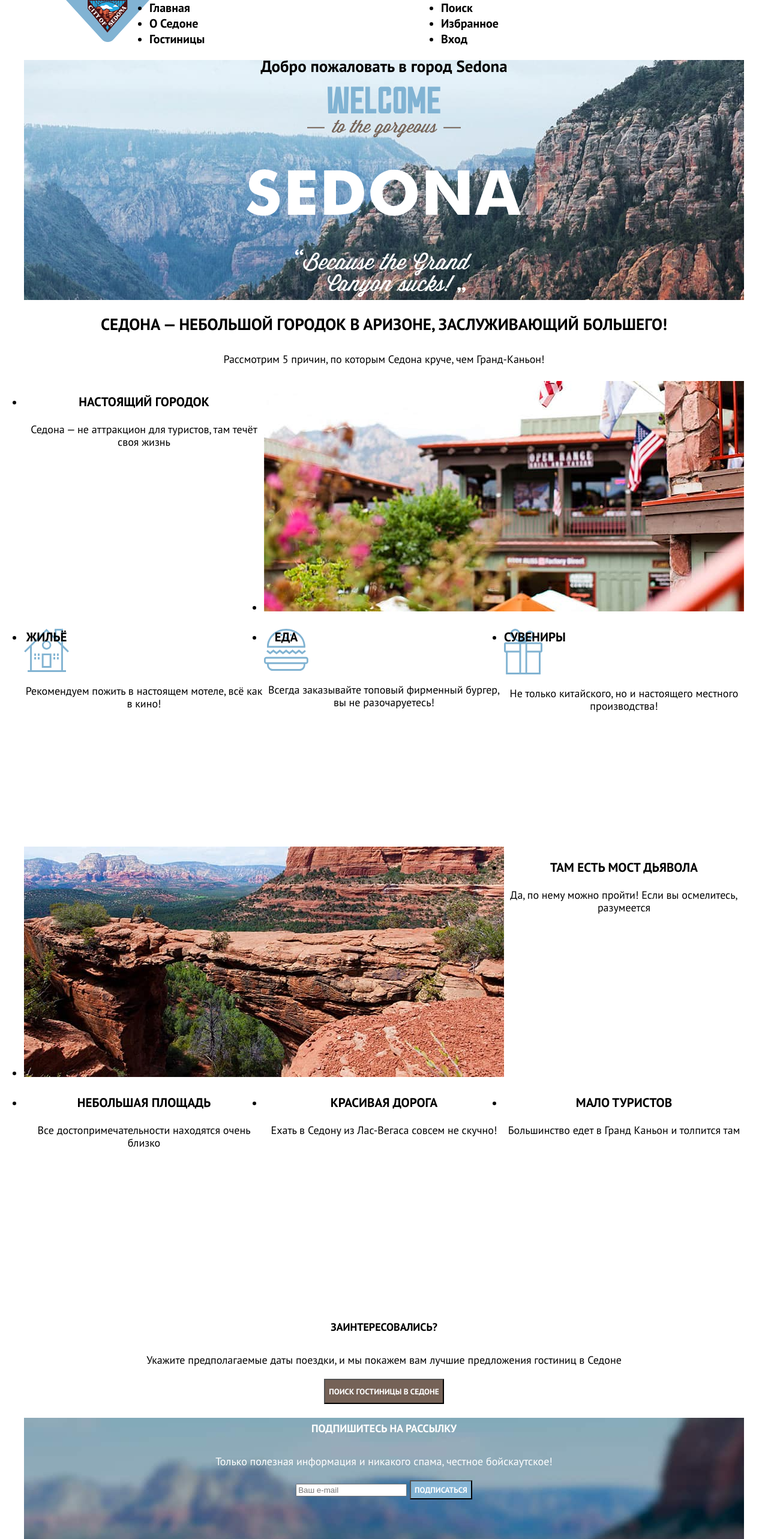
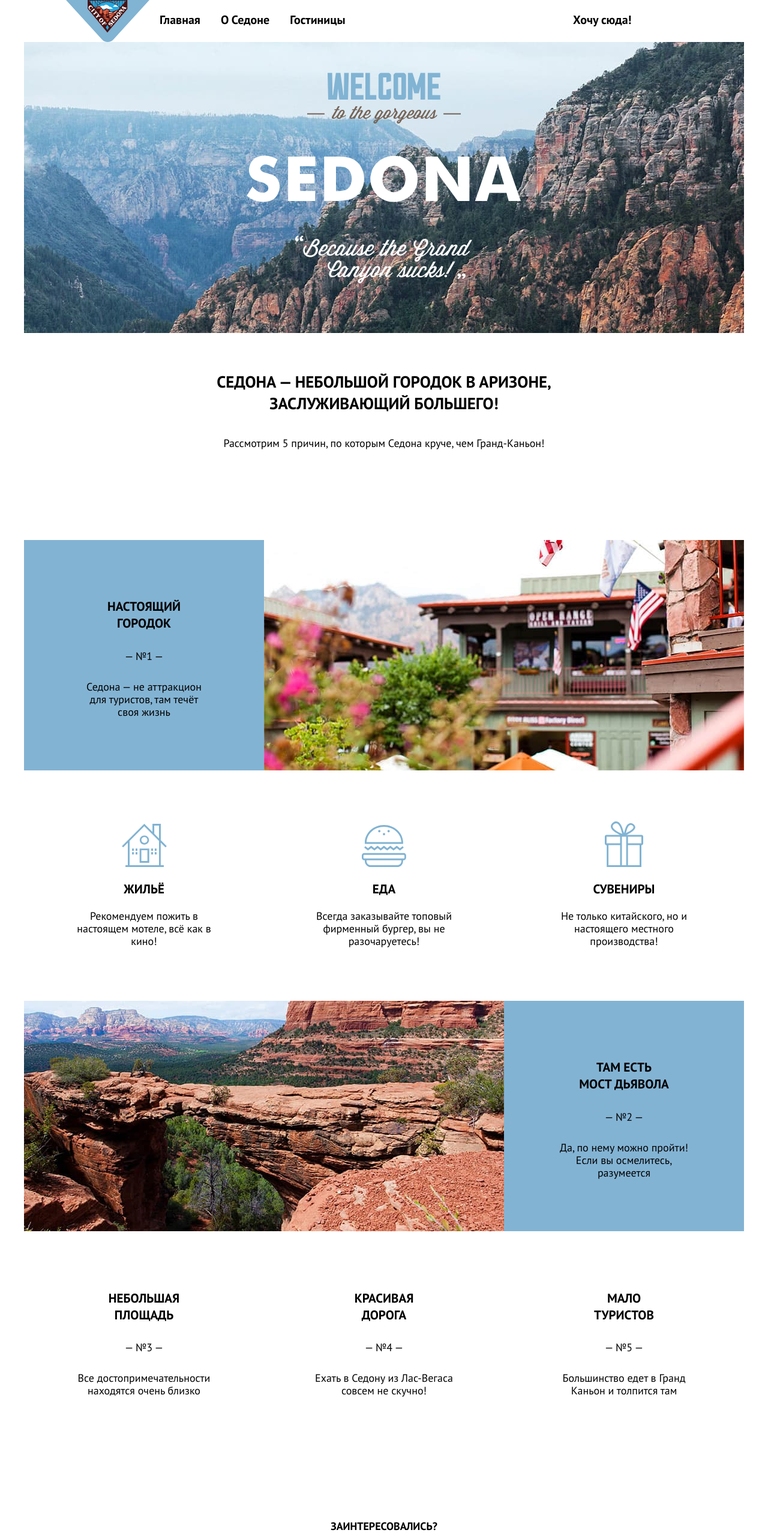
Before and after one commit to htmlacademy-htmlcss/1984241-sedona-33, a plain HTML site: page index.html in a window 1280 px wide. Shown: the top 2565 px of the page at 60% size. Drawn offline with Linux system fonts and the light colour scheme.

Commit message:
add_grids_flex_par-2

```diff
--- a/index.html
+++ b/index.html
@@ -32,73 +32,79 @@
             </a>
           </li>
           <li class="navigation-item">
-            <a class="navigation-link" href="#">
-              <span class="visually-hidden">Вход</span>
-            </a>
+            <a class="navigation-link" href="#">Хочу сюда!</a>
           </li>
         </ul>
        </nav>
     </header>
-    <main class="main-container" class="main-index">
+    <main class="main-container main-index">
       <div class="page-container">
-        <section class="logo-container">
+        <section class="logo-container mask-logo">
       <h1 class="visually-hidden">Добро пожаловать в город Sedona</h1>
-      <img class="logo" src="images/welcome_sedona.svg" width="458" height="352">
+      <img class="logo" src="images/welcome_sedona.svg" alt="Welcome to Sedona" width="458" height="352">
       </section>
-      <section class="tagline">
+      <section class="tagline-section">
         <h2 class="tagline">Седона — небольшой городок в Аризоне, заслуживающий большего!</h2>
           <p class="tagline-five-reasons">Рассмотрим 5 причин, по которым Седона круче, чем Гранд-Каньон!</p>
       </section>
       <section class="advantages">
         <ul class="advantages-list">
           <li class="advantages-item">
-            <h3 class="advantages-title">Настоящий городок</h3>
-            <p class="advantages-description">Седона — не аттракцион для туристов, там течёт своя жизнь</p>
+            <h3 class="advantages-title advantages-blue">Настоящий<br>городок</h3>
+            <p class="number-description">— №1 —</p>
+            <p class="advantages-description advantages-description-blue">Седона — не аттракцион для туристов, там течёт своя жизнь</p>
           </li>
           <li class="advantages-title img-background">
             <img src="images/town.jpg" width="800" height="384" alt="город">
           </li>
-          <li class="advantages-item">
-            <h3 class="advantages-title top-image-hous">Жильё</h3>
-              <p class="advantages-description">Рекомендуем пожить в настоящем мотеле, всё как в кино!</p>
+          <li class="advantages-item ">
+            <div class="top-image-hous"></div>
+            <h3 class="advantages-title advantages-title-top-image">Жильё</h3>
+              <p class="advantages-description advantages-description-top-image">Рекомендуем пожить в настоящем мотеле, всё как в кино!</p>
             </li>
             <li class="advantages-item">
-              <h3 class="advantages-title top-image-food">Еда</h3>
-              <p class="advantages-description">Всегда заказывайте топовый фирменный бургер, вы не разочаруетесь!</p>
+              <div class="top-image-food"></div>
+              <h3 class="advantages-title advantages-title-top-image">Еда</h3>
+              <p class="advantages-description advantages-description-top-image">Всегда заказывайте топовый фирменный бургер, вы не разочаруетесь!</p>
             </li>
             <li class="advantages-item">
-              <h3 class="advantages-title top-image-souvenir">Сувениры</h3>
-              <p class="advantages-description">Не только китайского, но и настоящего местного производства!</p>
+              <div class="top-image-souvenir"></div>
+              <h3 class="advantages-title advantages-title-top-image">Сувениры</h3>
+              <p class="advantages-description advantages-description-top-image">Не только китайского, но и настоящего местного производства!</p>
             </li>
             <li class="advantages-title img-background">
               <img src="images/plateau.jpg" width="800" height="384" alt="горный пейзаж">
             </li>
             <li class="advantages-item">
-              <h3 class="advantages-title">Там есть мост дьявола</h3>
-              <p class="advantages-description">Да, по нему можно пройти! Если вы осмелитесь, разумеется</p>
+              <h3 class="advantages-title advantages-blue">Там есть<br>мост дьявола</h3>
+              <p class="number-description">— №2 —</p>
+              <p class="advantages-description advantages-description-blue">Да, по нему можно пройти! Если вы осмелитесь, разумеется</p>
             </li>
             <li class="advantages-item">
-              <h3 class="advantages-title">Небольшая площадь</h3>
-              <p class="advantages-description">Все достопримечательности находятся очень близко</p>
+              <h3 class="advantages-title advantages-title-bottom">Небольшая<br>площадь</h3>
+              <p class="number-description">— №3 —</p>
+              <p class="advantages-description advantages-description-bottom">Все достопримечательности находятся очень близко</p>
             </li>
             <li class="advantages-item">
-              <h3 class="advantages-title">Красивая дорога</h3>
-              <p class="advantages-description">Ехать в Седону из Лас-Вегаса совсем не скучно!</p>
+              <h3 class="advantages-title advantages-title-bottom">Красивая<br>дорога</h3>
+              <p class="number-description">— №4 —</p>
+              <p class="advantages-description advantages-description-bottom">Ехать в Седону из Лас-Вегаса совсем не скучно!</p>
             </li>
             <li class="advantages-item">
-              <h3 class="advantages-title">Мало туристов</h3>
-              <p class="advantages-description">Большинство едет в Гранд Каньон и толпится там</p>
+              <h3 class="advantages-title advantages-title-bottom">Мало<br>туристов</h3>
+              <p class="number-description">— №5 —</p>
+              <p class="advantages-description advantages-description-bottom">Большинство едет в Гранд Каньон и толпится там</p>
             </li>
           </ul>
         </section>
         <section class="buttoms-form">
           <h4 class="section-buttoms">Заинтересовались?</h4>
-          <p class="section-buttoms-text">Укажите предполагаемые даты поездки, и мы покажем вам лучшие предложения гостиниц в Седоне</p>
+          <p class="section-buttoms-text">Укажите предполагаемые даты поездки,<br>и мы покажем вам лучшие предложения гостиниц в Седоне</p>
           <input type="button" class="search-hotels" value="ПОИСК ГОСТИНИЦЫ В СЕДОНЕ">
         </section>
         <section class="newsletter">
           <h4 class="section-buttoms-mail">ПОДПИШИТЕСЬ НА РАССЫЛКУ</h4>
-          <p class="section-buttoms-text-mail">Только полезная информация и никакого спама, честное бойскаутское!</p>
+          <p class="section-buttoms-text-mail">Только полезная информация и никакого спама,<br>честное бойскаутское!</p>
           <form class="newsletter-form" action="https://echo.htmlacademy.ru/" method="post">
           <input type="email" placeholder="Ваш e-mail" name="newsletter-email" id="newsletter-email" required>
            <button class="button newsletter-button" type="submit">Подписаться</button>
--- a/styles/styles.css
+++ b/styles/styles.css
@@ -30,6 +30,17 @@ body {
   background-color: #FFFFFF;
 }
 
+.visually-hidden {
+  position: absolute;
+  width: 1px;
+  height: 1px;
+  margin: -1px;
+  padding: 0;
+  border: 0;
+  clip: rect(0 0 0 0);
+  overflow: hidden;
+}
+
 .navigation {
   display: flex;
   width: 1060px;
@@ -37,15 +48,35 @@ body {
 }
 
 .navigation-list {
+  display: flex;
+  flex-wrap: wrap;
   margin: 0;
   padding: 0;
   width: 435px;
+  list-style-type: none;
+}
+
+.navigation-link {
+  display: block;
+  padding: 20px 17px;
+  font-size: 20px;
+  line-height: 26px;
+  font-weight: 700;
+  text-align: center;
+  color: #000000;
+  background-color: #FFFFFF;
+  text-decoration: none;
+  color: inherit;
 }
 
 .navigation-user {
+  max-width: 300px;
   margin-left: auto;
-  padding: 0;
-  width: 435px;
+}
+
+.navigation-list .navigation-user {
+  min-width: 18px;
+  min-height: 18px;
 }
 
 .main-container {
@@ -61,18 +92,6 @@ body {
   color: #000000;
   background: #FFFFFF;
 }
-
-.navigation-link {
-  font-size: 20px;
-  line-height: 26px;
-  font-weight: 700;
-  text-align: center;
-  color: #000000;
-  background-color: #FFFFFF;
-  text-decoration: none;
-  color: inherit;
-}
-
 .main-index{
   color: #000000;
   background-color: #FFFFFF;
@@ -82,11 +101,27 @@ body {
   display: block;
   text-align: center;
   width: 1200px;
+  height: 485px;
   background-color: #83B3D3;
   background-image: url("../images/index-background.jpg");
 }
 
+.logo {
+  margin-top: 51px;
+}
+
+.tagline-section {
+  width: 1200px;
+  height: 282px;
+}
+
 .tagline{
+  margin-top: 63px;
+  margin-right: 240px;
+  margin-bottom: 31px;
+  margin-left: 240px;
+  width: 720px;
+  height: 72px;
   font-family: "PT sans";
   font-weight: 700;
   size: 30px;
@@ -102,6 +137,12 @@ body {
   line-height: 36px;
   text-transform: none;
   text-align: center;
+  width: 720px;
+  height: 36px;
+  margin-top: 0;
+  margin-right: 240px;
+  margin-bottom: 80px;
+  margin-left: 240px;
 }
 
 .advantages {
@@ -116,6 +157,7 @@ body {
   padding: 0;
   text-align: center;
   color: #000000;
+  list-style-type: none;
 }
 
 .advantages-item {
@@ -124,31 +166,89 @@ body {
   height: 384px;
 }
 
+
+.advantages-title {
+  font-family: "PT sans";
+  font-weight: 700;
+  size: 24px;
+  line-height: 28px;
+  text-transform: uppercase;
+  margin-top: 0;
+  /* margin-bottom: 30px; */
+}
+
+.advantages-list li:nth-child(1) {
+  background-color: #83B3D3;
+  margin-top: 0;
+  margin-bottom: 0;
+}
+
+.advantages-list li:nth-child(7) {
+  background-color: #83B3D3;
+  margin-top: 0;
+  margin-bottom: 0;
+}
+
+.advantages-blue {
+  min-height: 56px;
+  margin-top: 97px;
+  margin-bottom: 30px;
+}
+
+.advantages-description-blue {
+  width: 220px;
+  height: 63px;
+  margin: 0 90px 87px;
+}
+
+
 .top-image-hous {
   background-image: url("../images/icon-house.svg");
   width: 75px;
   height: 72px;
+  margin: 89px 162.1px 23px 163.2px;
 }
 
 .top-image-food {
   background-image: url("../images/icon-food.svg");
   width: 74px;
   height: 70px;
+  margin: 91px 163.19px 23px 163px;
 }
 
 .top-image-souvenir {
   background-image: url("../images/icon-souvenir.svg");
   width: 64px;
   height: 76px;
+  margin: 85.05px 168px 23px;
 }
 
-.advantages-title{
+.advantages-title-top-image {
+  width: 250px;
+  height: 28px;
+  margin: 0 75px 20px;
+}
+
+.advantages-description-top-image {
+  width: 250px;
+  height: 73px;
+  margin: 0 75px 79px;
+}
+
+.img-background {
+  width: 800px;
+  height: 384px;
+}
+
+.number-description {
   font-family: "PT sans";
-  font-weight: 700;
-  size: 24px;
-  line-height: 28px;
-  text-transform: uppercase;
-  text-align: center;
+  font-weight: 400;
+  size: 18px;
+  line-height: 21px;
+  text-transform: none;
+  width: 250px;
+  height: 21px;
+  margin: 0 75px 30px;
 }
 
 .advantages-description {
@@ -157,7 +257,19 @@ body {
   size: 18px;
   line-height: 21px;
   text-transform: none;
-  text-align: center;
+  margin-top: 0;
+}
+
+.advantages-title-bottom {
+  width: 400px;
+  height: 56px;
+  margin: 98px 0 29px;
+}
+
+.advantages-description-bottom {
+  width: 250px;
+  height: 42px;
+  margin: 0 75px 108px;
 }
 
 .buttoms-form {
@@ -170,6 +282,9 @@ body {
   size: 30px;
   line-height: 36px;
   text-transform: uppercase;
+  width: 720px;
+  height: 36px;
+  margin: 91px 240px 29px;
 }
 
 .section-buttoms-text {
@@ -178,6 +293,9 @@ body {
   size: 22px;
   line-height: 26px;
   text-transform: none;
+  width: 720px;
+  height: 52px;
+  margin: 0 240px 56px;
 }
 
 .search-hotels {
@@ -189,11 +307,20 @@ body {
   background-color: #756257;
   text-transform: uppercase;
   text-align: center;
+  width: 575px;
+  height: 60px;
+  border-radius: 10px;
+  margin: 0 313px 93px 312px;
 }
 
 .newsletter {
+  display: block;
+  text-align: center;
   color: #FFFFFF;
   background-color: #83B3D3;
+  width: 1200px;
+  height: 411px;
+  background-image: url("../images/background_index.jpg");
 }
 
 .newsletter-button {
@@ -214,6 +341,9 @@ body {
   line-height: 36px;
   text-transform: uppercase;
   text-align: center;
+  width: 720px;
+  height: 36px;
+  margin: 94px 240px 29px;
 }
 
 .section-buttoms-text-mail {
@@ -223,16 +353,18 @@ body {
   line-height: 26px;
   text-transform: none;
   text-align: center;
-}
-
-.newsletter {
-background-image: url("../images/background_index.jpg");
-width: 1200px;
-height: 411px;
+  width: 720px;
+  height: 52px;
+  margin: 0 240px 46px;
 }
 
 .newsletter-form {
   text-align: center;
+}
+
+.newsletter-button {
+  width: 200px;
+  height: 60px;
 }
 
 .page-footer {
@@ -243,15 +375,28 @@ height: 411px;
 .page-footer-container {
   display: flex;
   width: 1200px;
+  height: 120px;
   margin: 0 auto;
 }
 
+.footer-social-list {
+  display: flex;
+  flex-wrap: wrap;
+  list-style-type: none;
+  padding: 0;
+  min-width: 107px;
+  min-height: 18px;
+  margin: 49px 61px 53px 72px;
+}
+
 .footer-social-item {
-  margin-right: 60px;
-  padding: 0;
-  width: 120px;
+  min-width: 20.1px;
+  min-height: 18px;
+}
 
-}
+/* .footer-social-item:nth-child(3n) {
+
+} */
 
 .footer-contacts-address-phone {
   font-family: "PT sans";
@@ -262,44 +407,53 @@ height: 411px;
   text-decoration: none;
   color: inherit;
   width: 720px;
+  height: 40px;
+  margin: 40px 240px;
 }
 
 .logo-footer {
   margin-left: 60px;
   padding: 0;
-  width: 120px;
+  width: 115px;
+  height: 34px;
+  margin: 42px 72px 44px 53px;
 }
 
-/* catalog-page */
+/* -------------------catalog-page---------------------------------------------------------------------------------- */
+
+.hotels-forma-img-background {
+  background-image: url("../images/catalog-background.jpg");
+}
 
 .hotels-forma {
-  background-image: url("../images/catalog-background.jpg");
   display: block;
   width: 1200px;
   height: 408px;
+}
+
+.hotels {
+  font-family: "PT sans";
+  font-weight: 700;
+  size: 60px;
+  line-height: 78px;
+  color: #FFFFFF;
+  width: 528px;
+  height: 68px;
+  margin: 0 601px 71px 71px;
 }
 
 .catalog-filter {
   color: #FFFFFF;
 }
 
-.setting {
-  display: flex;
-  justify-content: space-between;
-}
-
-.pagination-block {
-  display: flex;
-  justify-content: flex-start;
-}
-
 .hotels-on-page-text {
   margin: 0;
 }
 
-.hotels-on-page {
-  width: 160px;
-  height: 48px;
+.hotels-page {
+  width: 73px;
+  height: 21px;
+  margin: 5px 1016px 45px 9.97px;
 }
 
 .pagination-item {
@@ -324,14 +478,7 @@ height: 411px;
   color: #FFFFFF;
 }
 
-.hotels {
-  font-family: "PT sans";
-  font-weight: 700;
-  size: 60px;
-  line-height: 78px;
-  color: #FFFFFF;
-  margin: 0;
-}
+
 
 .hotels-page {
   font-family: "PT sans";
@@ -372,32 +519,57 @@ height: 411px;
 }
 
 .setting {
+  display: flex;
+  justify-content: space-between;
+  width: 1057px;
+  min-height: 48px;
+}
+
+.serch-hotels {
   font-family: "PT sans";
   font-weight: 700;
   size: 30px;
   line-height: 39px;
   text-transform: uppercase;
+  text-align: center;
+  width: 337px;
+  height: 39px;
+  margin: 50px 192px 56px 71px;
+}
+
+.select-control {
+  width: 287px;
+  height: 48px;
+  margin: 44px 81px 53px 0;
 }
 
 .catalog-list {
   display: flex;
   flex-wrap: wrap;
   align-content: center;
-  margin: 0;
+  margin: 0 72px 30px;
+  justify-content: space-between;
   padding: 0;
-  text-align: center;
   width: 1056px;
   height: 1040px;
 }
 
 .catalog-card {
+  list-style-type: none;
   width: 340px;
   height: 438px;
+  margin: 0 18px 10px 0x;
 }
 
 .catalog-card-link {
-  text-decoration: none;
+  padding: 0;
+  margin: 0;
+}
 
+.hotel-card-image {
+  width: 300px;
+  height: 206px;
+  margin: 20px 20px 0;
 }
 
 .hotel-card-title {
@@ -407,6 +579,7 @@ height: 411px;
   line-height: 31px;
   color: #000000;
   background-color: #FFFFFF;
+  margin: 16px 0 16px 20px;
 }
 
 .hotel-price {
@@ -415,6 +588,9 @@ height: 411px;
   font-size: 18px;
   line-height: 23px;
   color: #333333;
+  width: 299px;
+  height: 23px;
+  margin: 0 21px 16px 20px;
 }
 
 .hotel-card-button {
@@ -425,7 +601,22 @@ height: 411px;
   text-decoration: none;
 }
 
+.button {
+  display: inline;
+  width: 133.01px;
+  height: 37px;
+  margin: 0 26.05px 16px 20px;
+
+}
+.button-favorit {
+  display: inline;
+  width: 140.94px;
+  height: 37px;
+  margin: 0px 20px 16px 0;
+}
+
 .button-show-more {
+  display: block;
   color: #FFFFFF;
   background-color: #83B3D3;
   font-family: "PT sans";
@@ -434,6 +625,20 @@ height: 411px;
   line-height: 26px;
   text-transform: uppercase;
   text-align: center;
+  width: 619.83px;
+  height: 60px;
+  margin: 0 290.17px 30px 290px;
+}
+
+.pagination-block {
+  display: flex;
+  width: 1056px;
+  height: 55px;
+}
+
+.pagination {
+  display: flex;
+  list-style-type: none;
 }
 
 .pagination-link {
@@ -449,11 +654,25 @@ height: 411px;
   color: inherit;
 }
 
+.pagination-item {
+  width: 55px;
+  height: 55px;
+  text-align: center;
+
+}
+
 .hotels-on-page-text {
   font-family: "PT sans";
   font-weight: 400;
   font-size: 18px;
   line-height: 23px;
+  margin: 16px 51px 16px 300px;
+}
+
+.hotels-on-page {
+  width: 160px;
+  height: 48px;
+  margin: 3px 0 4px;
 }
 
 .newsletter-catalog {
@@ -465,3 +684,13 @@ height: 411px;
   color: #000000;
   background-color: #FFFFFF;
 }
+
+.newsletter-form-email {
+  width: 600px;
+  height: 60px;
+}
+
+.newsletter-button {
+  width: 200px;
+  height: 60px;
+}
```
Also changed, not shown: catalog.html (+7 -9 lines), fonts/ptsans-400.woff2, fonts/ptsans-700.woff2.
